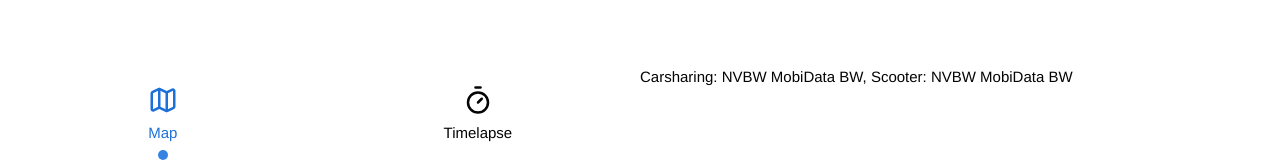
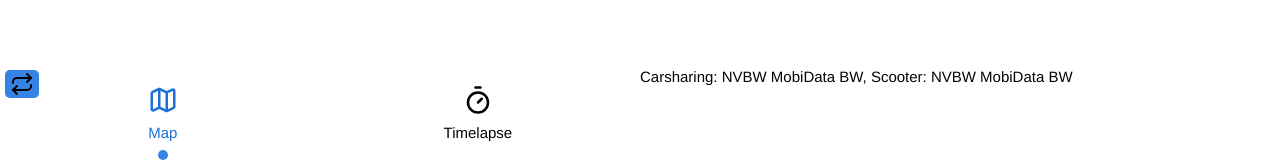
Before and after one commit to KASTEL-MobilityLab/ArtificialMetro, a Vue app: page / in a window 1280 px wide. Shown: the part 635-797 px from the top of the page. Built offline with nearby package versions, Linux system fonts and the light colour scheme.

Commit message:
Kiosk mode indicator

```diff
--- a/src/App.vue
+++ b/src/App.vue
@@ -65,6 +65,7 @@ function stopKioskMode() {
       <ViewSwitcher
         :views="views"
         :active="activeView"
+        :automatic="kioskMode"
         @switch="switchView"
         ></ViewSwitcher>
     </template>
--- a/src/view/ViewSwitcher.vue
+++ b/src/view/ViewSwitcher.vue
@@ -1,5 +1,6 @@
 <script setup lang="ts">
 import type { LucideProps } from 'lucide-vue-next';
+import { RepeatIcon } from 'lucide-vue-next';
 import type { FunctionalComponent } from 'vue';
 
 type View = {
@@ -9,6 +10,7 @@ type View = {
 const props = defineProps<{
     views: View[],
     active: number,
+    automatic: boolean,
 }>()
 const emit = defineEmits<{
     switch: [view: number],
@@ -28,6 +30,7 @@ const emit = defineEmits<{
             <span class="active-indicator"></span>
         </li>
     </ul>
+    <span class="automatic" v-if="automatic"><RepeatIcon></RepeatIcon></span>
 </template>
 
 <style scoped>
@@ -85,4 +88,19 @@ ul li .active-indicator {
 ul li[active="true"] .active-indicator {
     visibility: visible;
 }
+.automatic {
+    display: flex;
+    position: absolute;
+
+    flex-direction: column;
+    justify-content: center;
+    align-items: center;
+
+    left: 5px;
+    top: 5px;
+    background: var(--accent-bg-color);
+
+    border-radius: 5px;
+    padding: 2px 5px;
+}
 </style>
```
